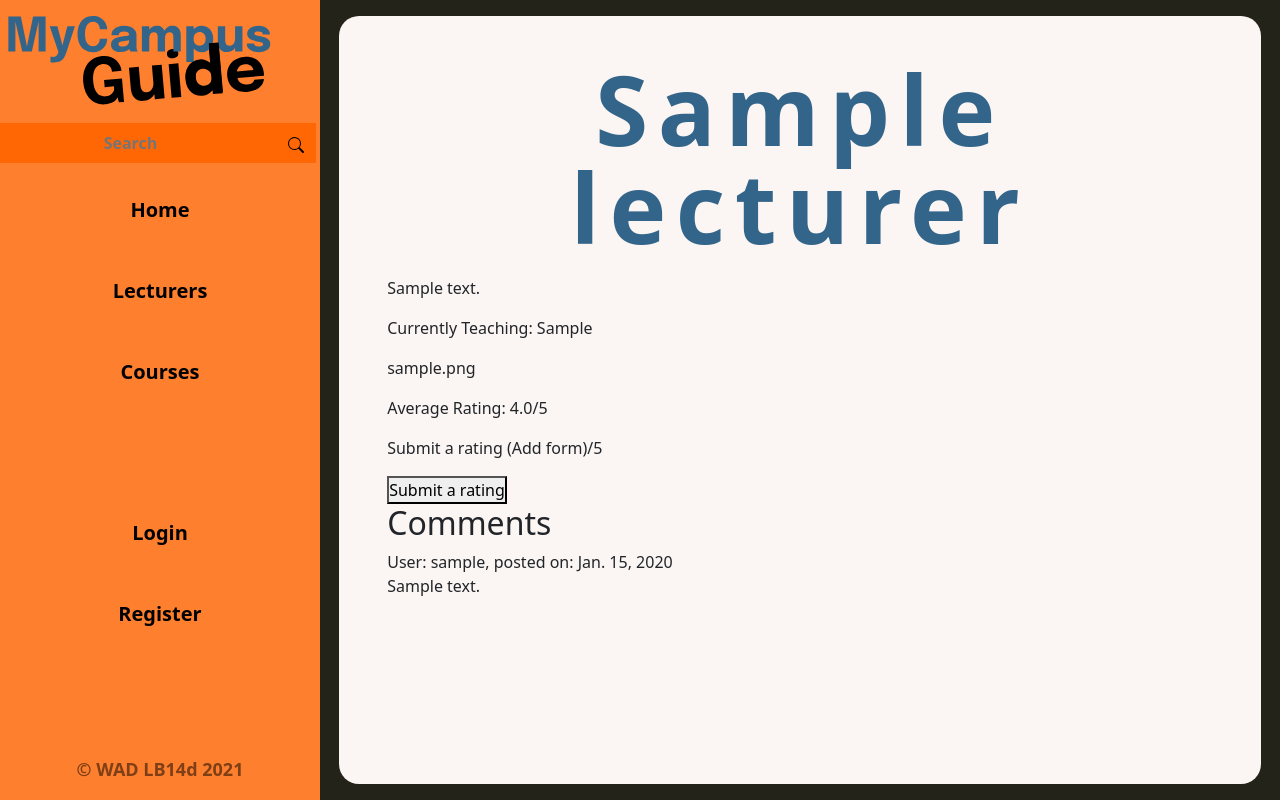
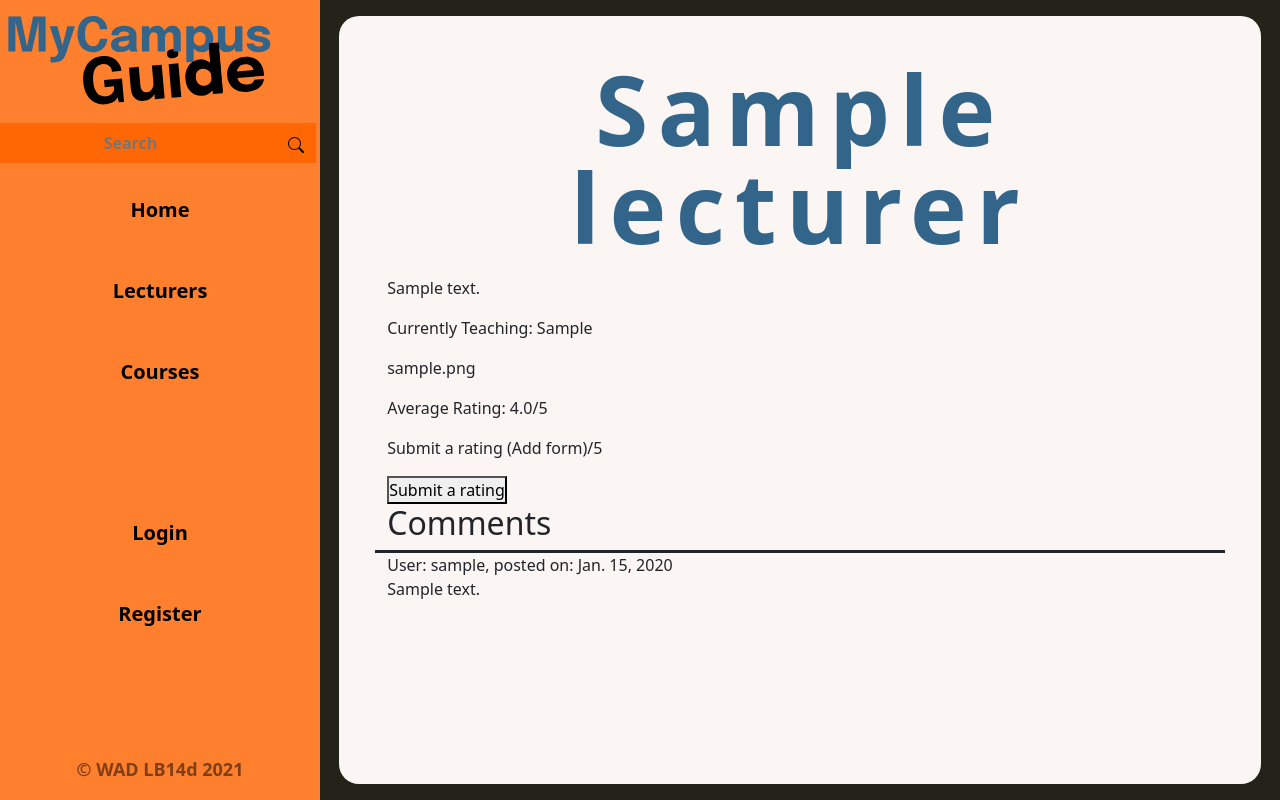
Before and after one commit to WAD2-LB14d/mycampusguide, a Django app: a page that uses my_campus_guide/templates/guide/chosen_lecturer.html in a window 1280 px wide. Run offline with Django 3.2, Linux system fonts and the light colour scheme; tables that the repository leaves empty hold one stand-in row (values such as "Sample post"); some libraries are stand-ins or nearby versions.

Commit message:
Comment section -chosen lecturer styled

```diff
--- a/my_campus_guide/static/css/style.css
+++ b/my_campus_guide/static/css/style.css
@@ -184,6 +184,8 @@ footer {
 
  }
 
+ /*login and register*/
+
  #user_form>:last-child{
 	background-color: rgba(254,127,45,0.7);
 	border-radius: 10px;
@@ -227,3 +229,18 @@ footer {
 
 
 }
+/*chosen lectuter*/
+
+.comment_section .row p{
+
+	border-style: solid;
+	border-left: none;
+	border-right: none;
+	border-bottom: none;
+	margin: 0px;
+
+}
+
+#lecturer_picture{
+	float: right !important;
+}
--- a/my_campus_guide/templates/guide/chosen_lecturer.html
+++ b/my_campus_guide/templates/guide/chosen_lecturer.html
@@ -31,6 +31,7 @@
 										<input type="text" id="rate" name="rate"  style="display:none;" />
                     {% endif %}
 								{% if comments %}
+                                <div class="comment_section">
 									<div class="col">
 									  <div class="row">
 											<h2>Comments</h2>
@@ -40,12 +41,17 @@
 												</a>
 											{% endif %}
 										</div>
+
 										{% for comment in comments %}
 											<div class="row">
 												<p>User: {{ comment.user }}, posted on: {{ comment.date }}<br>{{ comment.comment }}</p>
 											</div>
 										{% endfor %}
 									</div>
+                                </div>
+                                {%else%}
+                                    <strong>No comments yet</strong>
+
 								{% endif %}
                 {% endif %}
             </div>
```
